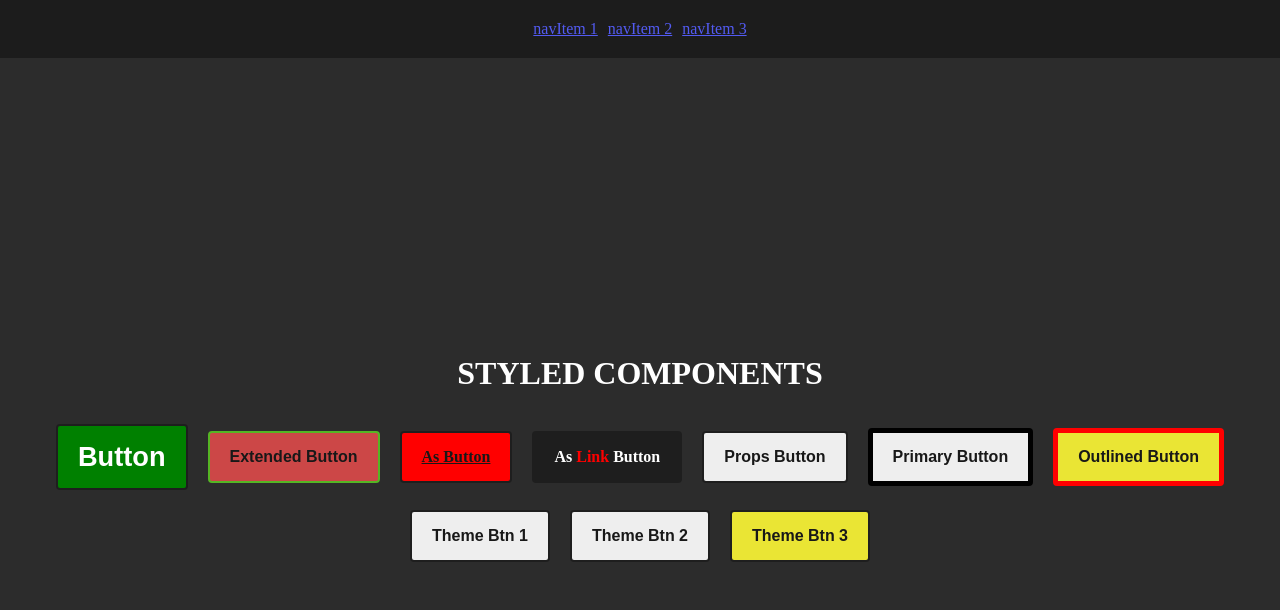
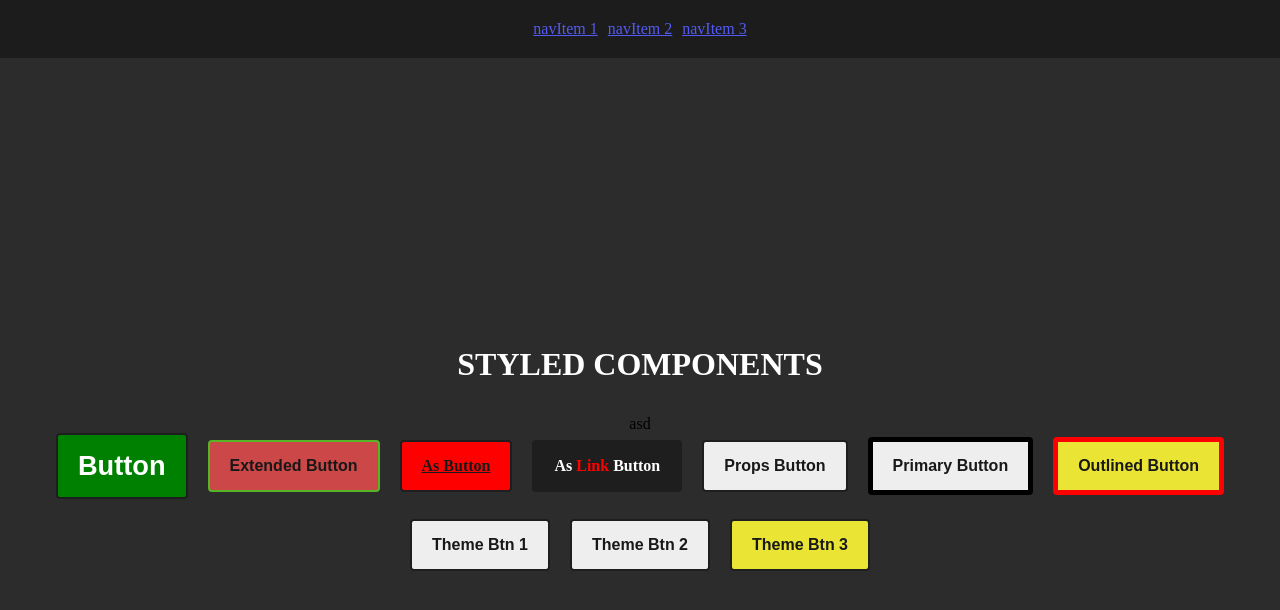
Before and after one commit to OverTheTop404/1_month_htmlcss, a React (Vite) app: page / in a window 1280 px wide. Shown: the top 610 px of the page. Built offline with nearby package versions, Linux system fonts and the light colour scheme.

Commit message:
try commit 2

```diff
--- a/src/App.tsx
+++ b/src/App.tsx
@@ -27,6 +27,7 @@ function App() {
       </Menu>
       <StyledSection>
         <StyledH1>Styled Components</StyledH1>
+        <span>asd</span>
         <BoxBtn>
           <StyledBtn color={"white"} background={"green"} size={"1.7rem"}>
             Button
```
